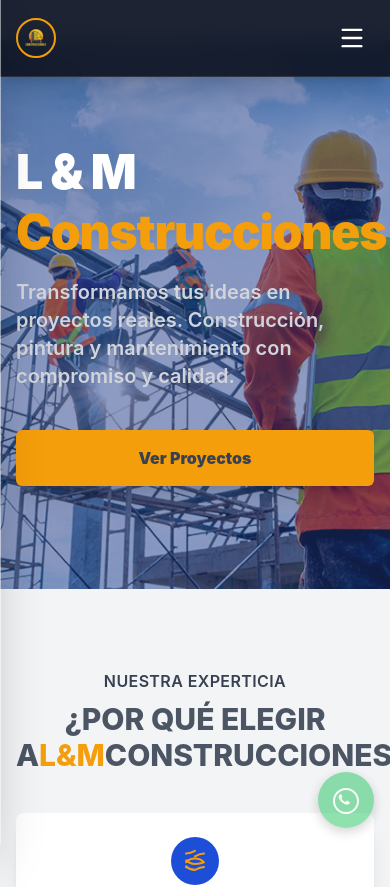
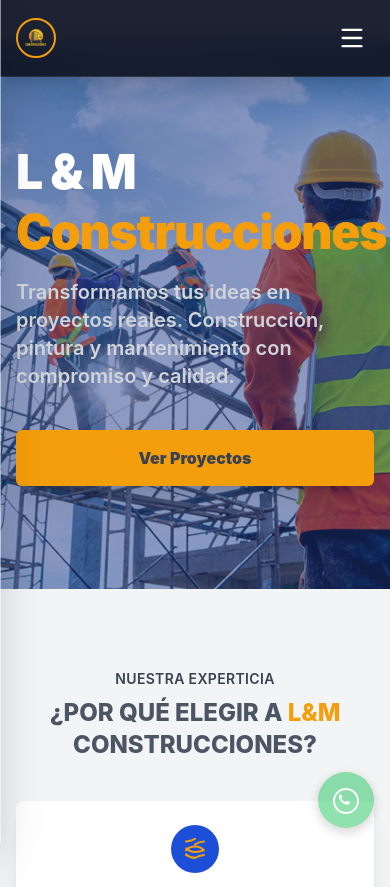
Before and after one commit to maxianguita/L-M-Construcciones, a React (Vite) app: page / in a window 390 px wide. Shown: the top 887 px of the page. Built offline with nearby package versions, Linux system fonts and the light colour scheme.

Commit message:
cambios en movil

```diff
--- a/src/pages/Section.jsx
+++ b/src/pages/Section.jsx
@@ -8,20 +8,17 @@ const Section = () => {
  <div className="max-w-7xl mx-auto px-4 sm:px-6 lg:px-8">
 
 
-
-        <div className="text-center">
-            <h2 className="text-base text-gray-700 font-semibold tracking-wide uppercase">
+<div className="text-center px-4 sm:px-0">
+  <h2 className="text-sm sm:text-base text-gray-700 font-semibold tracking-wide uppercase">
     NUESTRA EXPERTICIA
   </h2>
 
+  <h2 className="mt-2 text-2xl sm:text-3xl md:text-4xl font-extrabold text-gray-600">
+    ¿POR QUÉ ELEGIR A{" "}
+    <span className="text-amber-500">L&M</span> CONSTRUCCIONES?
+  </h2>
+</div>
 
-            <h2 className="mt-2 text-3xl font-extrabold text-gray-600 sm:text-4xl">
-                ¿POR QUÉ ELEGIR A
-                <span className="text-amber-500">L&M</span>
-                CONSTRUCCIONES?
-            </h2>
-
-        </div>
 
  <div className="mt-10 grid grid-cols-1 gap-10 md:grid-cols-3">
 
```
Lines whose indentation alone changed are shown as unchanged.
